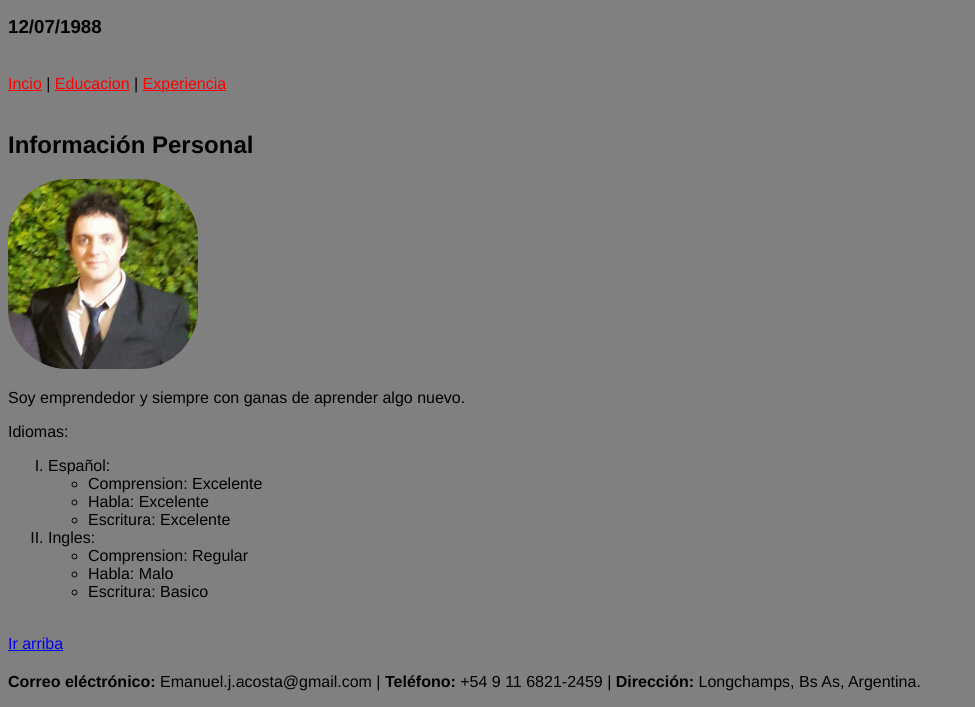
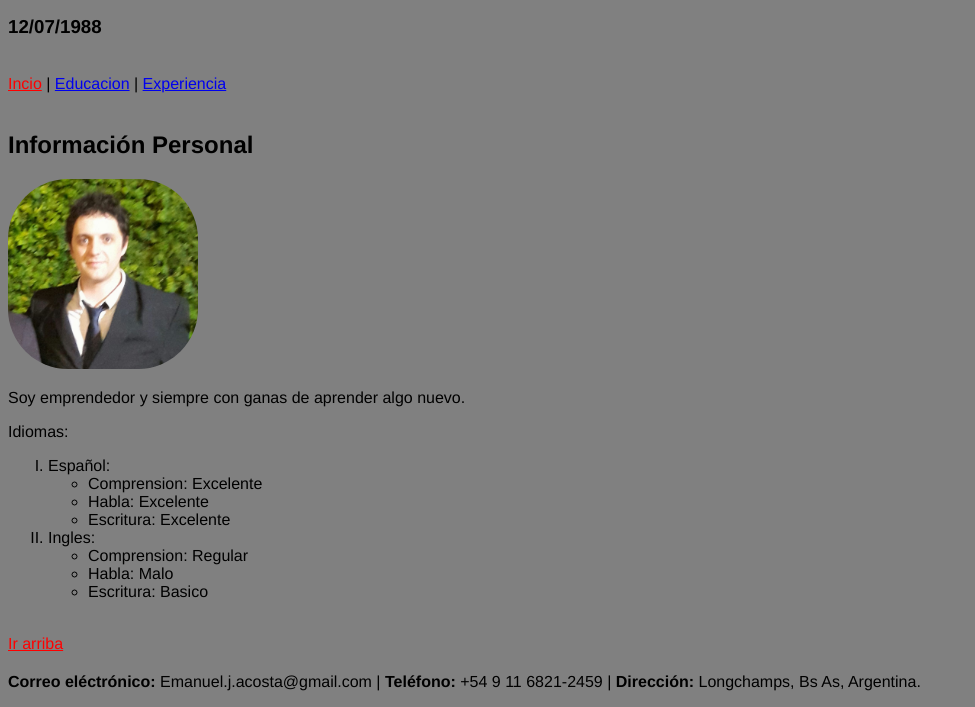
Before and after one commit to esatech/FundamentosDeHTML_Emanuel_Acosta, a plain HTML site: page index.html in a window 1280 px wide. Shown: the part 403-1110 px from the top of the page, without its empty margins (0-975 px from the left). Drawn offline with Linux system fonts and the light colour scheme.

Commit message:
correciones

```diff
--- a/css/estilos.css
+++ b/css/estilos.css
@@ -32,3 +32,7 @@ img
 {
   color: red;
 }
+a[href^="#"]
+{
+  color: red;
+}
--- a/index.html
+++ b/index.html
@@ -24,9 +24,9 @@
     <nav>
     	<a class="enlace" href="index.html">Incio</a>
     	|
-    	<a class="enlace" href="html/educacion.html">Educacion</a>
+    	<a href="html/educacion.html">Educacion</a>
       |
-    	<a class="enlace" href="html/experiencia.html">Experiencia</a>
+    	<a href="html/experiencia.html">Experiencia</a>
     </nav>
       <br>
     <section id="indice">
```
